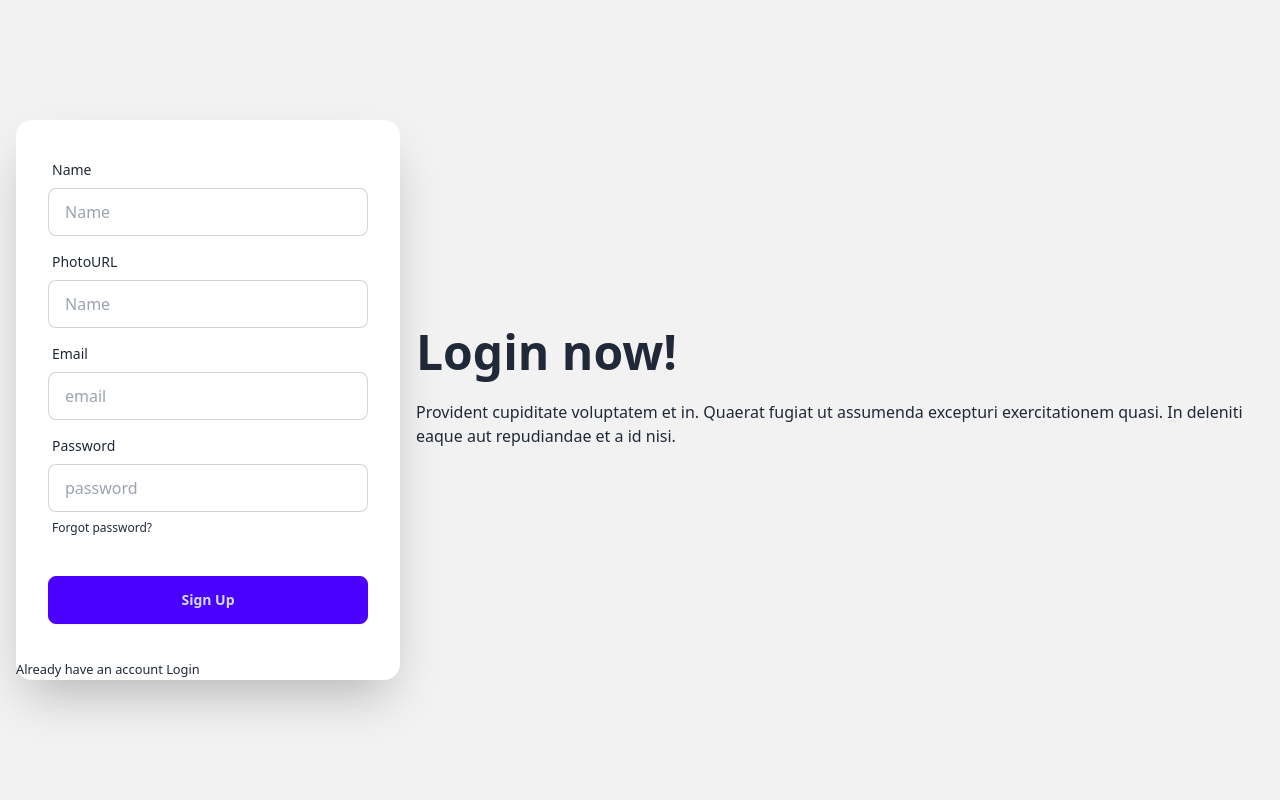
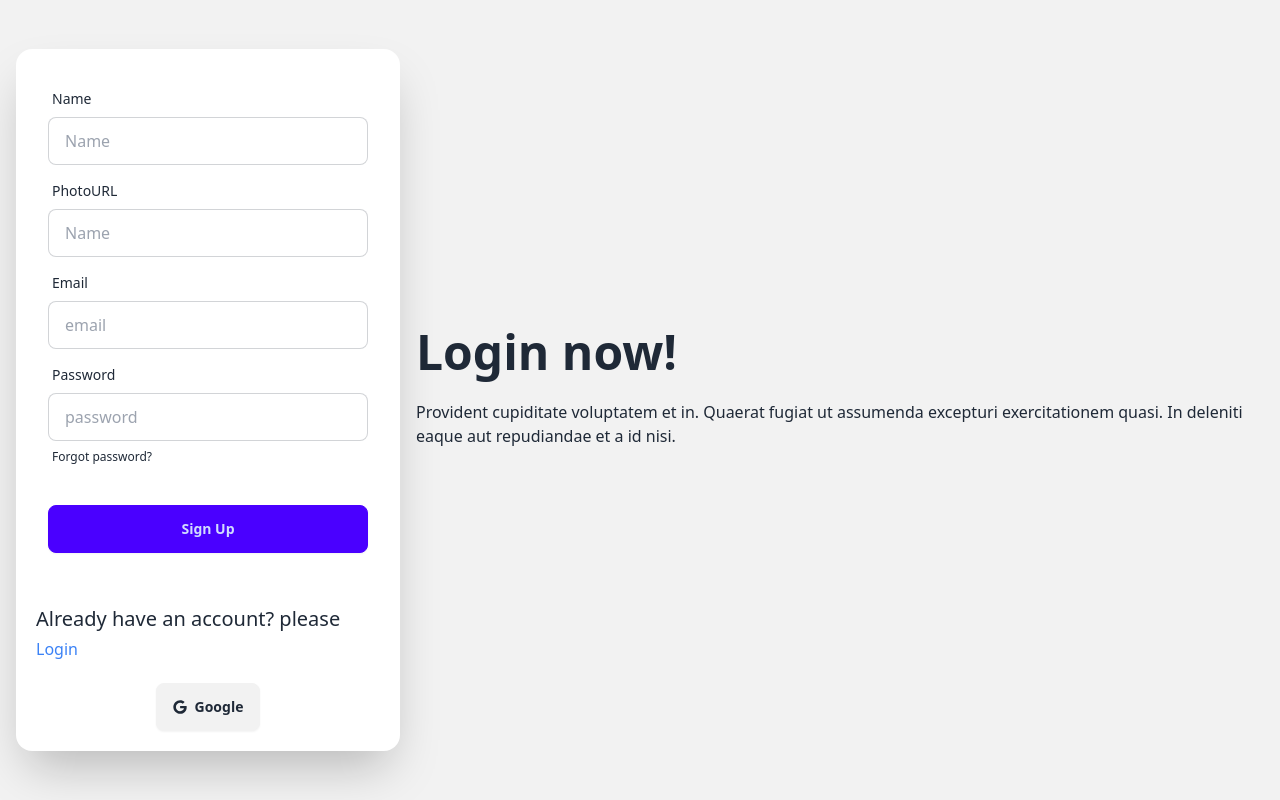
Before and after one commit to fazlerabbi13/Bistro-Restaurent-Cient, a React (Vite) app: page /signup in a window 1280 px wide. Built offline with nearby package versions, Linux system fonts and the light colour scheme; no server answers.

Commit message:
google login added using firebase

```diff
--- a/src/Provider/Authprovider.jsx
+++ b/src/Provider/Authprovider.jsx
@@ -1,5 +1,5 @@
 import { createContext, useEffect, useState } from "react";
-import { createUserWithEmailAndPassword, getAuth, onAuthStateChanged, signInWithEmailAndPassword, signOut, updateProfile } from "firebase/auth";
+import { GoogleAuthProvider, createUserWithEmailAndPassword, getAuth, onAuthStateChanged, signInWithEmailAndPassword, signInWithPopup, signOut, updateProfile } from "firebase/auth";
 import { app } from "../Firebase/firebase.config";
 export const AuthContext = createContext();
 
@@ -7,7 +7,7 @@ const auth = getAuth(app);
  const Authprovider = ({ children }) => {
     const [user, setUser] = useState();
     const [loading, setLoading] = useState(true);
-
+    const provider = new GoogleAuthProvider();
     const createUser = (email, passsword) => {
         setLoading(true);
         return createUserWithEmailAndPassword(auth, email, passsword);
@@ -16,6 +16,11 @@ const auth = getAuth(app);
     const signIn = (email, passsword) => {
         setLoading(true);
         return signInWithEmailAndPassword(auth, email, passsword);
+    }
+
+    const googleLogin = () =>{
+        setLoading(true);
+        return signInWithPopup(auth, provider);
     }
 
     const logOut = () => {
@@ -46,6 +51,7 @@ const auth = getAuth(app);
         loading,
         createUser,
         signIn,
+        googleLogin,
         logOut,
         updateUserProfile
     }
--- /dev/null
+++ b/src/components/SocialLogin/SocialLogin.jsx
@@ -0,0 +1,24 @@
+import { useContext } from "react";
+import { FaGoogle } from "react-icons/fa";
+import { AuthContext } from "../../Provider/Authprovider";
+const SocialLogin = () => {
+    const { googleLogin} = useContext(AuthContext);
+    const handleSocialLogin = () =>{
+        googleLogin()
+        .then(result =>{
+            console.log(result.user)
+        })
+    }
+    return (
+        <div>
+            <div>
+                <button onClick={handleSocialLogin} className="btn">
+                    <FaGoogle />
+                    Google
+                </button>
+            </div>
+        </div>
+    );
+};
+
+export default SocialLogin;
--- a/src/pages/Home/Login/Login.jsx
+++ b/src/pages/Home/Login/Login.jsx
@@ -3,13 +3,14 @@ import { loadCaptchaEnginge, LoadCanvasTemplate, validateCaptcha } from 'react-s
 import { AuthContext } from '../../../Provider/Authprovider';
 import Swal from 'sweetalert2';
 import { Link, useLocation, useNavigate } from 'react-router-dom';
+import SocialLogin from '../../../components/SocialLogin/SocialLogin';
 
 const Login = () => {
 
 
     const [disabled, setDisabled] = useState(true);
 
-    const { signIn } = useContext(AuthContext)
+    const { signIn, googleLogin } = useContext(AuthContext)
 
     const navigate = useNavigate();
     const location = useLocation();
@@ -58,6 +59,8 @@ const Login = () => {
 
     }
 
+
+
     return (
         <div className="hero min-h-screen bg-base-200">
             <div className="hero-content flex-col lg:flex-row-reverse">
@@ -90,10 +93,14 @@ const Login = () => {
                         </div>
                     </form>
                     <p className='text-xl p-5'>if you are not registered.please register?<small className='text-blue-500'> <Link to="/signup">SignUp</Link></small></p>
+                    <div className="mx-auto mb-5">
+                        <SocialLogin></SocialLogin>
+                    </div>
                 </div>
                 <div className="text-center lg:text-left">
                     <h1 className="text-5xl font-bold">Login now!</h1>
                     <p className="py-6">Provident cupiditate voluptatem et in. Quaerat fugiat ut assumenda excepturi exercitationem quasi. In deleniti eaque aut repudiandae et a id nisi.</p>
+
                 </div>
 
             </div>
--- a/src/pages/Home/SignUp/SignUp.jsx
+++ b/src/pages/Home/SignUp/SignUp.jsx
@@ -5,6 +5,7 @@ import { Helmet } from "react-helmet-async";
 import { Link, useNavigate } from "react-router-dom";
 import Swal from "sweetalert2";
 import useAxioxPublic from "../../../hook/useAxioxPublic";
+import SocialLogin from "../../../components/SocialLogin/SocialLogin";
 const SignUp = () => {
     const axiosPublic = useAxioxPublic();
     const { createUser, updateUserProfile } = useContext(AuthContext);
@@ -110,7 +111,11 @@ const SignUp = () => {
                                 <button className="btn btn-primary">Sign Up</button>
                             </div>
                         </form>
-                        <p><small>Already have an account <Link to="/login">Login</Link></small></p>
+                        <p className='text-xl p-5'>Already have an account? please<small className='text-blue-500'> <Link to="/login">Login</Link></small></p>
+
+                                <div className="mx-auto mb-5">
+                                <SocialLogin></SocialLogin>
+                                </div>
                     </div>
                 </div>
             </div>
```
